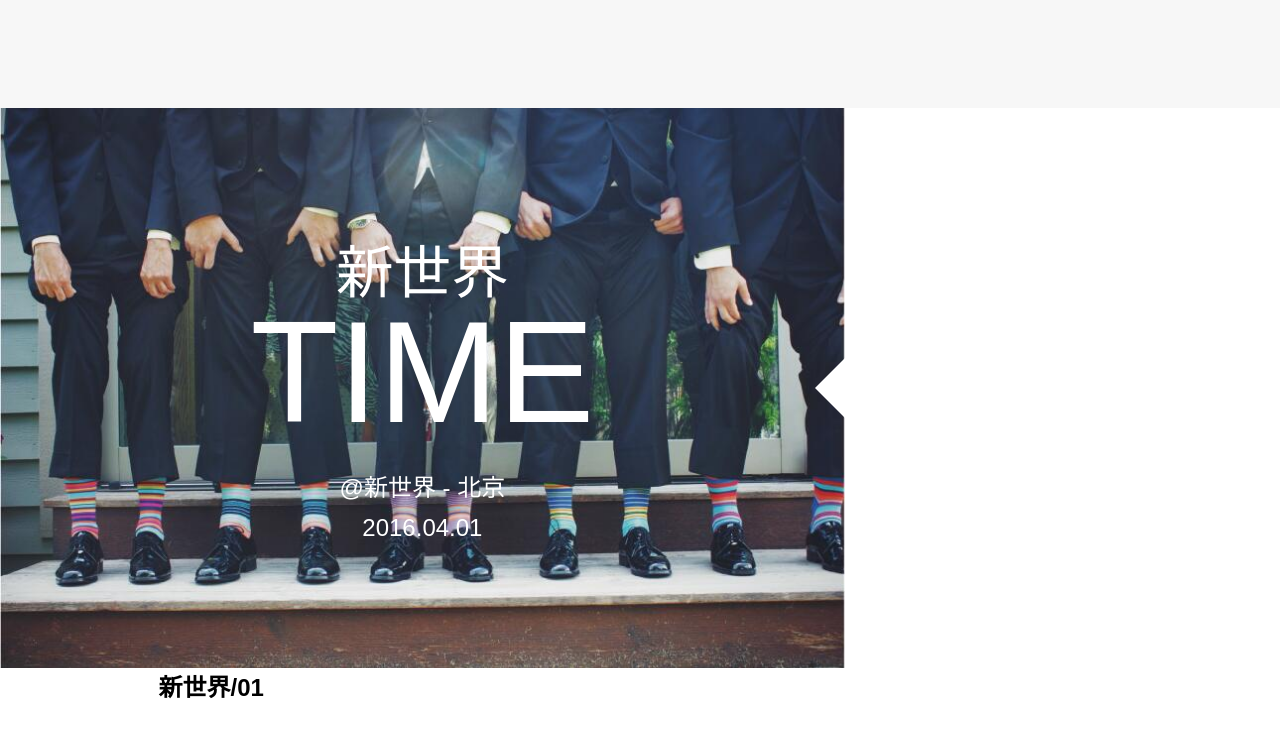
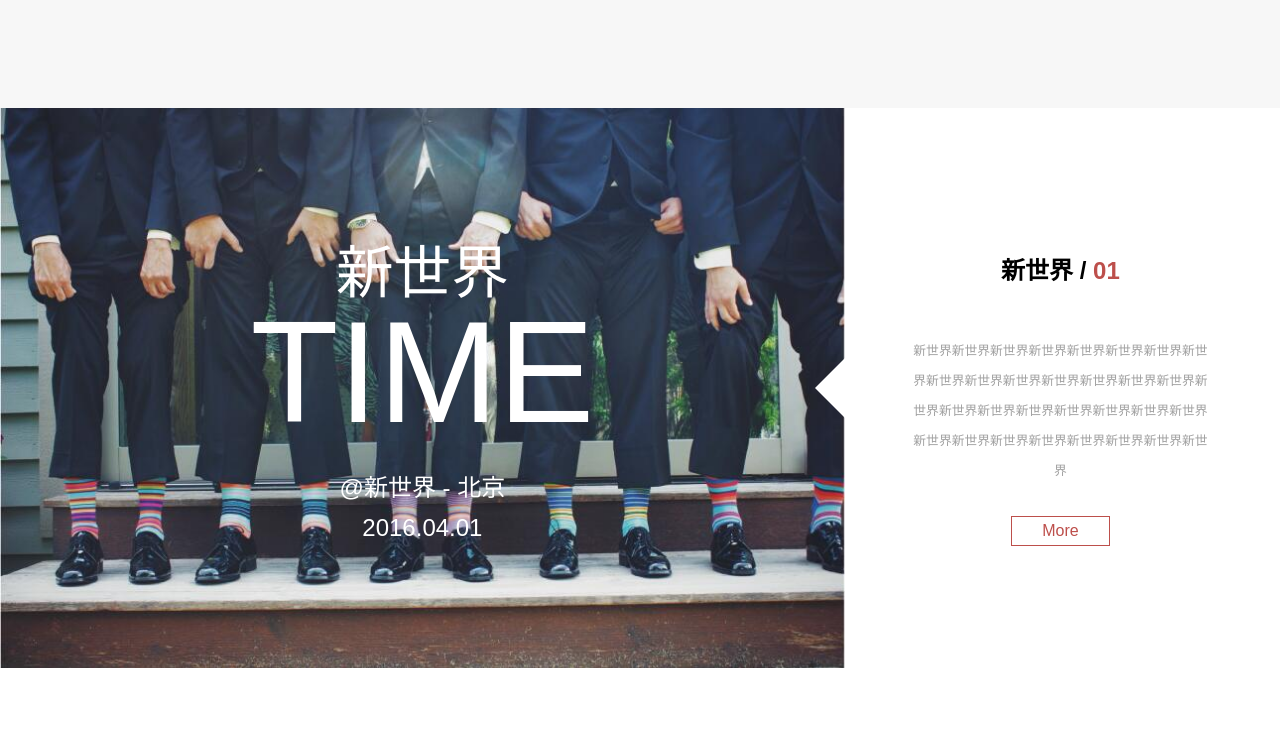
Before and after one commit to 94mashiro/Baidu-IFE, a plain HTML site: page Task-07/index.html in a window 1280 px wide. Shown: the part 2192-2928 px from the top of the page. Drawn offline with Linux system fonts and the light colour scheme.

Commit message:
update task-07

```diff
--- a/Task-07/css/style.css
+++ b/Task-07/css/style.css
@@ -211,11 +211,13 @@ header .login img {
     font-size: 0.9em;
 }
 .section-06 {
+    position: relative;
     height: 560px;
     width: 100%;
 }
 .section-06 .left {
     position: relative;
+    display: inline-block;
     width: 66%;
     height: 400px;
     background: url(../images/pic-7.jpg) no-repeat;
@@ -249,4 +251,32 @@ header .login img {
 .section-06 .right {
     width: 33%;
     text-align: center;
+    display: inline-block;
 }
+
+.section-06 .right .inside {
+    width: 70%;
+    margin: 0 auto;
+}
+
+.section-06 .right .inside p {
+    font-size: 1em;
+}
+.section-06 .right .inside span {
+    color: #BD4F4B;
+}
+
+.section-06 .right .inside p:nth-child(2) {
+    padding-top: 50px;
+    color: #a0a0a0;
+    font-size: 0.8em;
+    line-height: 30px;
+}
+
+.section-06 .right .inside .more {
+    margin-top: 30px;
+    color: #BD4F4B;
+    background: #ffffff;
+    border: 1px solid #BD4F4B;
+    padding:5px 30px 5px 30px;
+}
--- a/Task-07/index.html
+++ b/Task-07/index.html
@@ -55,7 +55,6 @@
                 </p>
             </div>
         </section>
-
         <section class="section-03">
             <img src="./images/icon-1.png" alt="">
             <p>关于新世界，你不知道的还有什么？</p>
@@ -115,8 +114,11 @@
                 <p>2016.04.01</p>
             </div>
             <div class="right">
-                <h2>新世界/<span>01</span></h2>
-
+                <div class="inside">
+                    <h2>新世界 / <span>01</span></h2>
+                    <p>新世界新世界新世界新世界新世界新世界新世界新世界新世界新世界新世界新世界新世界新世界新世界新世界新世界新世界新世界新世界新世界新世界新世界新世界新世界新世界新世界新世界新世界新世界新世界</p>
+                    <input type="button" class="more" value="More">
+                </div>
             </div>
         </section>
     </div>
```
